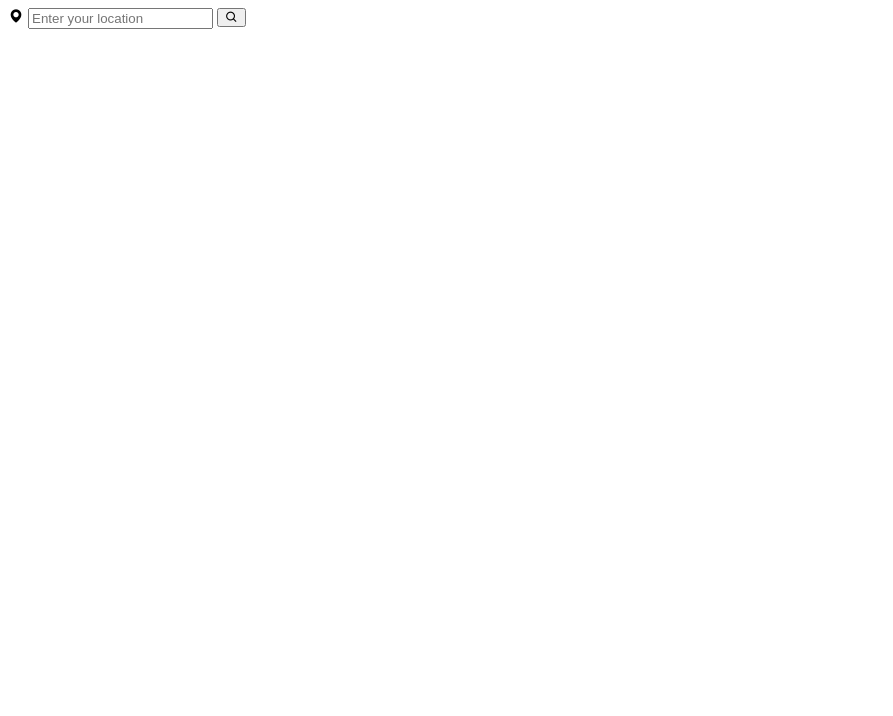
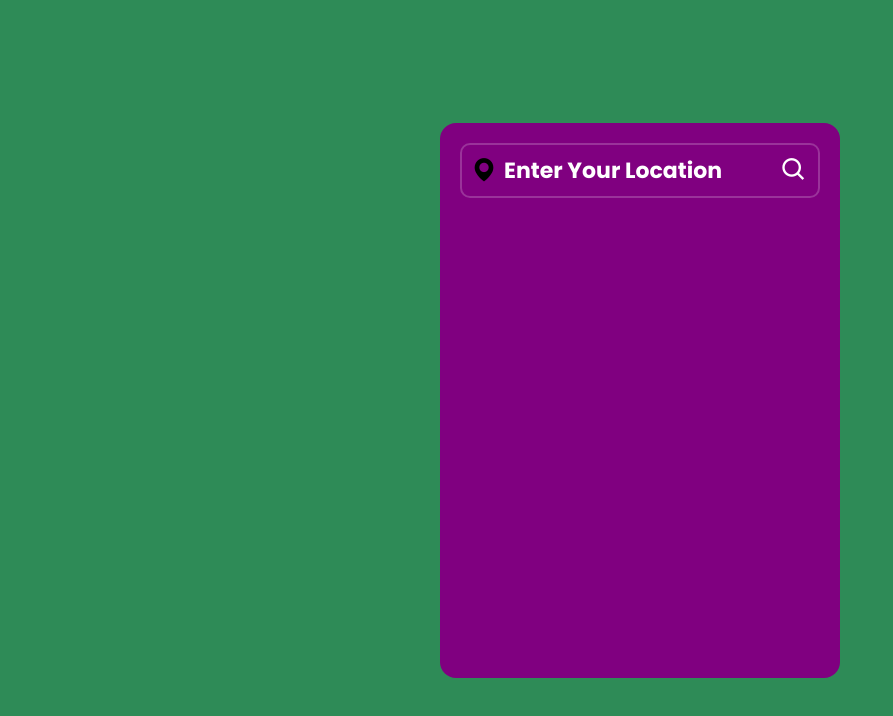
Before and after one commit to DilushiJayasinghe/Electron-Weather-App, a website: page src/index.html in a window 1280 px wide. Shown: the whole page, without its empty margins (0-893 px from the left). Drawn offline with nearby package versions, Linux system fonts and the light colour scheme.

Commit message:
add css and weather images

```diff
--- a/src/index.html
+++ b/src/index.html
@@ -14,6 +14,14 @@
         <input type="text" placeholder="Enter your location">
         <button class="bx bx-search"></button>
       </div>
+
+      <div class="weather-box">
+        <div class="box">
+          <div class="info-weather">
+            <img src="" alt="">
+          </div>
+        </div>
+      </div>
     </div>
 
 
--- a/src/style.css
+++ b/src/style.css
@@ -0,0 +1,73 @@
+@import url('https://fonts.googleapis.com/css2?family=Poppins:wght@700&display=swap');
+
+*{
+    margin: 0;
+    padding: 0;
+    box-sizing: border-box;
+    font-family: "Poppins",sans-serif;
+}
+
+body{
+    display: flex;
+    justify-content: center;
+    align-items: center;
+    min-height: 100vh;
+    background: seagreen;
+}
+
+.container{
+    position: relative;
+    width: 400px;
+    height: 555px;
+    background: purple;
+    border-radius: 16px;
+    padding: 20px;
+}
+
+.search-box{
+    position: relative;
+    width: 100%;
+    height: 55px;
+    display: flex;
+    align-items: center;
+}
+
+.search-box i{
+    position: absolute;
+    left: 10px;
+    font-size: 28px;
+}
+
+.search-box input{
+    position: absolute;
+    width: 100%;
+    height: 100%;
+    background: transparent;
+    border: 2px solid rgba(255, 255, 255, .2);
+    outline: none;
+    border-radius: 10px;
+    font-size: 22px;
+    color: #fff;
+    font-weight: 500;
+    text-transform: uppercase;
+    padding: 0 48px 0 42px;
+}
+
+.search-box input::placeholder{
+    color: #fff;
+    text-transform: capitalize;
+}
+
+.search-box button{
+    position: absolute;
+    right: 0;
+    width: 40px;
+    height: 100%;
+    background: transparent;
+    border: none;
+    outline: none;
+    font-size: 28px;
+    color: #fff;
+    padding: 0 40px 0 5px;
+    cursor: pointer;
+}
```
Also changed, not shown: src/images/404.png (added), src/images/background.jpg (added), src/images/clear.png (added), src/images/cloud.png (added), src/images/mist.png (added), src/images/rain.png (added), src/images/snow.png (added).
